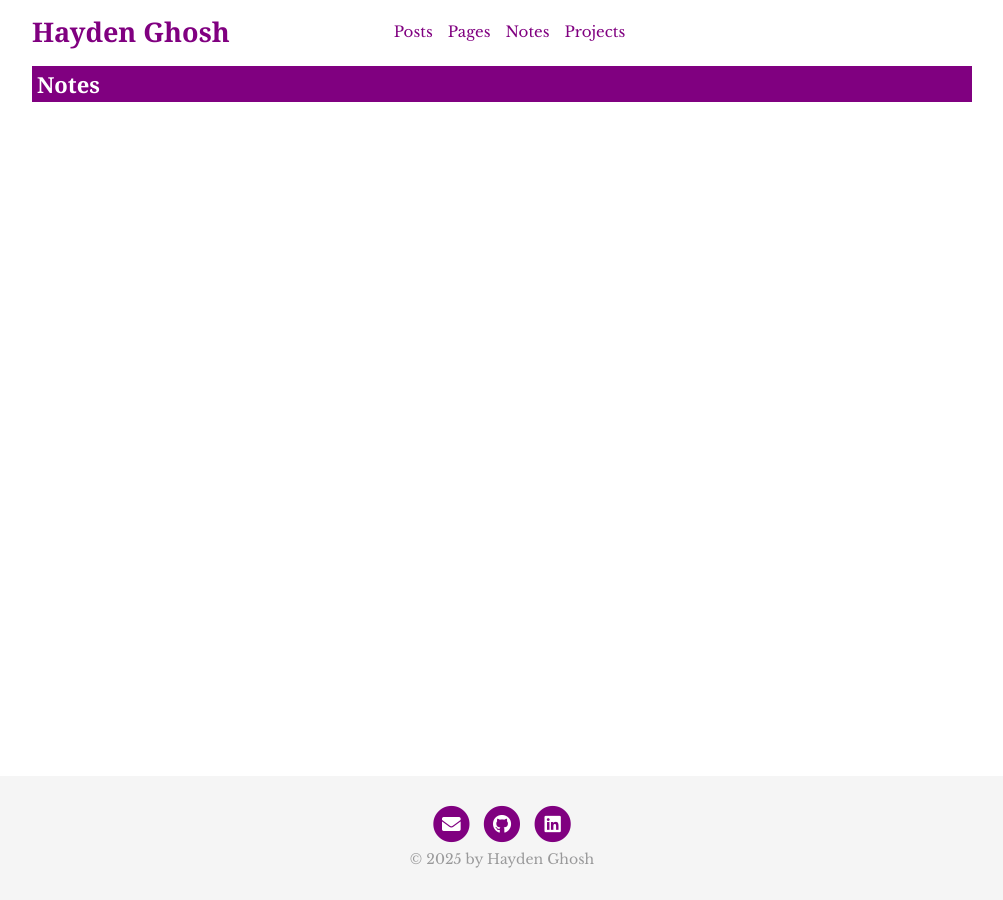
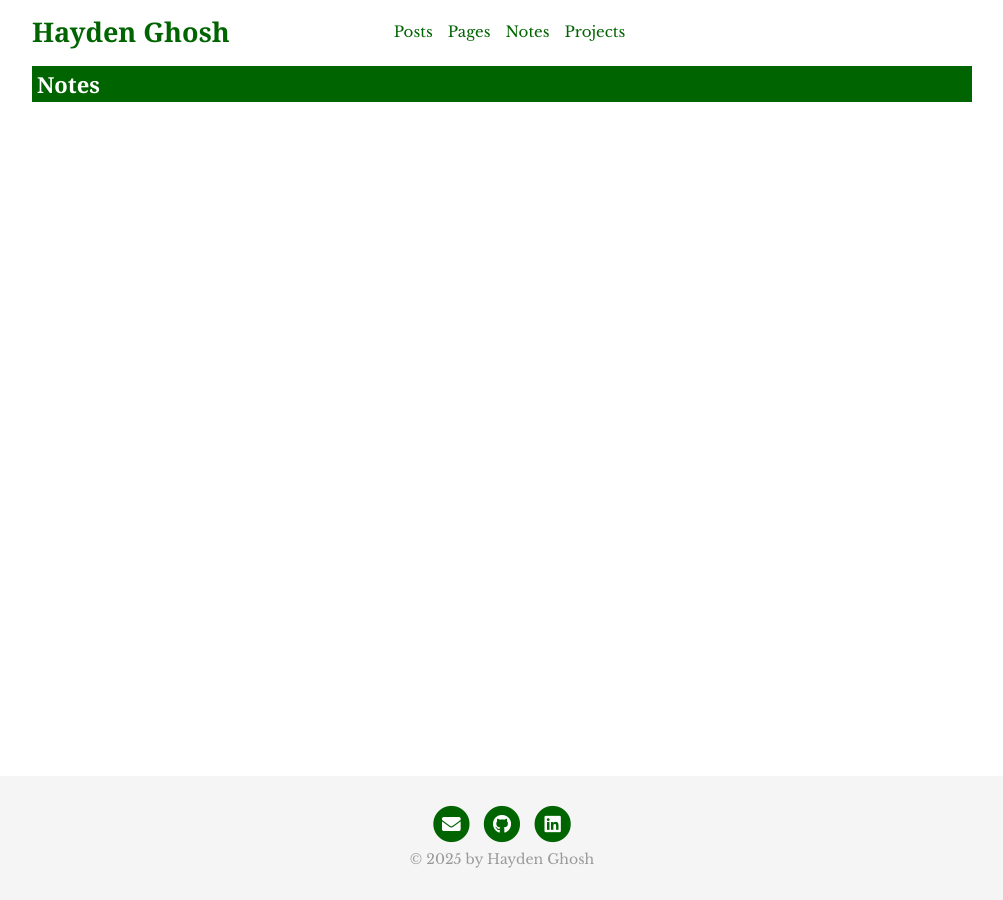
Before and after one commit to haydenghosh/haydenghosh.github.io, a Jekyll site: the page built from notes.html, in a window 1280 px wide. Shown: the whole page, without its empty margins (138-1141 px from the left). Built offline with Jekyll 4.4.1, drawn with Linux system fonts in a browser that asks for light colours; nearby versions of some CDN libraries.

Commit message:
change colors to darkgreen

```diff
--- a/_sass/_layout.scss
+++ b/_sass/_layout.scss
@@ -1,6 +1,6 @@
-a { color: purple; text-decoration: none; }
+a { color: darkgreen; text-decoration: none; }
 
-h1, h2, h3, h4, h5, h6 { margin-top: 1.2rem; margin-bottom: 0.8rem; font-weight: bold; color: purple; }
+h1, h2, h3, h4, h5, h6 { margin-top: 1.2rem; margin-bottom: 0.8rem; font-weight: bold; color: darkgreen; }
 
 .container { position: relative; width: 100%; max-width: 960px; margin: 0 auto; padding: 10px 10px; box-sizing: border-box; border: none; }
 
@@ -198,9 +198,9 @@ p.readmore {
     margin-bottom: 15px;
 }
 
-.post-list-title { margin-bottom: 12px; font-weight: bold; font-size: 2.2rem; font-family: "Lucida Bright", Georgia, serif; background-color: purple; color: white; padding: 5px 0px 5px 5px; }
+.post-list-title { margin-bottom: 12px; font-weight: bold; font-size: 2.2rem; font-family: "Lucida Bright", Georgia, serif; background-color: darkgreen; color: white; padding: 5px 0px 5px 5px; }
 
-.article-title { margin-bottom: 3px; font-weight: bold; font-size: 2.4rem; font-family: "Lucida Bright", Georgia, serif; color: purple; }
+.article-title { margin-bottom: 3px; font-weight: bold; font-size: 2.4rem; font-family: "Lucida Bright", Georgia, serif; color: darkgreen; }
 
 .article-meta {
     margin-bottom: 5px;
```
